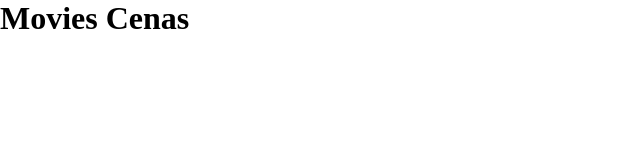
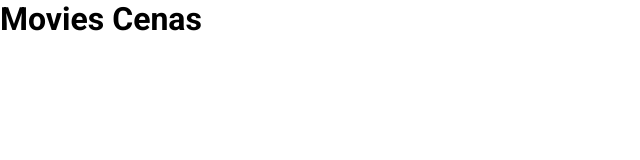
Before and after one commit to franciscovaz/movie-search, a React (Create React App) app: page / in a window 1280 px wide. Shown: the top 160 px of the page, without its empty margins (0-640 px from the left). Built offline with nearby package versions, Linux system fonts and the light colour scheme.

Commit message:
add Roboto font

```diff
--- a/public/index.html
+++ b/public/index.html
@@ -11,6 +11,11 @@
     />
     <link rel="apple-touch-icon" href="%PUBLIC_URL%/logo192.png" />
 
+    <link
+      href="https://fonts.googleapis.com/css2?family=Roboto:wght@400;500;700&display=swap"
+      rel="stylesheet"
+    />
+
     <title>Movies Search</title>
   </head>
   <body>
--- a/src/styles/global.ts
+++ b/src/styles/global.ts
@@ -8,5 +8,7 @@
     outline: 0;
   }
 
-
+  body, input, button {
+    font: 16px Roboto, sans-serif;
+  }
 `;
```
